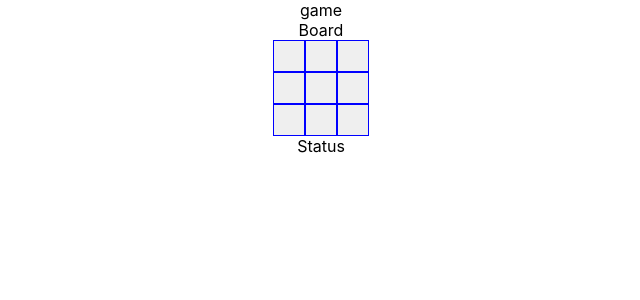
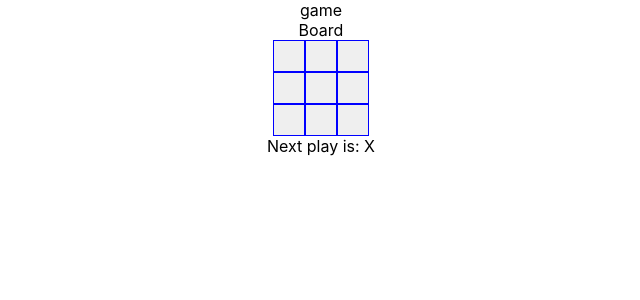
Before and after one commit to avishai84/tic-toc-game, a React (Create React App) app: page / in a window 1280 px wide. Shown: the top 300 px of the page, without its empty margins (319-959 px from the left). Built offline with nearby package versions, Linux system fonts and the light colour scheme.

Commit message:
updating status component

```diff
--- a/src/components/Board.js
+++ b/src/components/Board.js
@@ -1,5 +1,6 @@
 import React, {Fragment, Component} from 'react';
 import Square from './Square';
+import Status from './Status';
 
 class Board extends Component{
     constructor(props){
@@ -27,14 +28,6 @@ class Board extends Component{
         }
     }
     updateSqrArr(idPosition){
-        //  will update the array
-        //console.log(idPosition);
-        // getting the array
-        //const square = this.state.sqr.slice();
-        //console.log(square);
-        // update array with id to the correct mark
-        //const newSquare = square[idPosition] = this.state.mark;
-        //console.log(newSquare);
         // pass on data to parent Game
         this.props.updateSqr(idPosition, this.state.mark);
     }
@@ -49,7 +42,7 @@ class Board extends Component{
               square={this.props.squares}
               />
               {this.state.sqr}
-
+              <Status nextTurnIs={this.state.nextTurnIs}/>
             </div>
           );
     }
--- a/src/components/Game.js
+++ b/src/components/Game.js
@@ -1,6 +1,6 @@
 import React from 'react';
 import Board from './Board';
-import Status from './Status';
+
 
 class Game extends React.Component {
   constructor(props){
@@ -12,8 +12,8 @@ class Game extends React.Component {
     };
 
   }
+  // update which player is next
    updateGame(e, state, mark){
-    //console.log(e.target,state, mark);
     this.setState({
       nextTurnIs: state,
       mark: state ? 'O' : 'X'
@@ -24,6 +24,7 @@ class Game extends React.Component {
       // update state for sqr
       let newArray = this.state.square;
       idPosition = Number.parseInt(idPosition);
+      // Update the array
       newArray[idPosition] = mark;
       this.setState({
         square : this.state.square
@@ -42,7 +43,7 @@ class Game extends React.Component {
         mark={this.state.mark}
         updateSqr={this.sqr.bind(this)}
         />
-        <Status nextTurnIs={this.state.nextTurnIs}/>
+
       </div>
     );
   }
--- a/src/components/Status.js
+++ b/src/components/Status.js
@@ -3,7 +3,7 @@ import React from 'react';
 function Status(props){
     return (
       <div className="Status">
-        Status
+        Next play is: {props.nextTurnIs ? 'X' : 'O'}
       </div>
     );
 }
```
